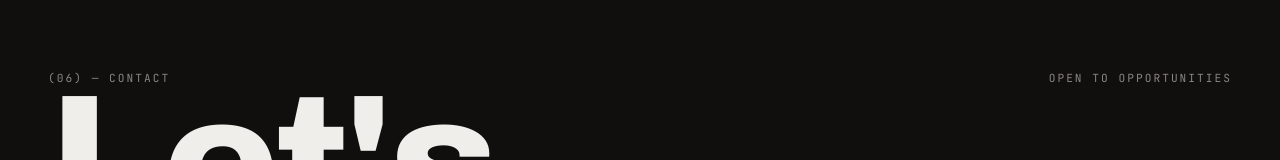
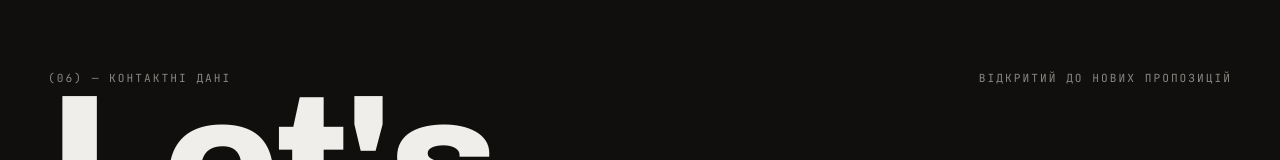
Before and after one commit to alexriznyk2004-rgb/Oleksandr_Riznyk_Portfolio_UKR, a Next.js app: page / in a window 1280 px wide. Shown: the part 6597-6757 px from the top of the page. Built offline with nearby package versions, Linux system fonts and the light colour scheme.

Commit message:
Update contact.tsx

```diff
--- a/components/contact.tsx
+++ b/components/contact.tsx
@@ -22,8 +22,8 @@ export function Contact() {
       <div className="mx-auto flex min-h-svh max-w-[1400px] flex-col justify-between px-6 py-24 md:px-12 md:py-28">
         {/* top row */}
         <div className="flex items-center justify-between">
-          <span className="label text-ink-muted">(06) — Contact</span>
-          <span className="label text-ink-muted">Open to opportunities</span>
+          <span className="label text-ink-muted">(06) — Контактні дані</span>
+          <span className="label text-ink-muted">Відкритий до нових пропозицій</span>
         </div>
 
         {/* headline */}
```
